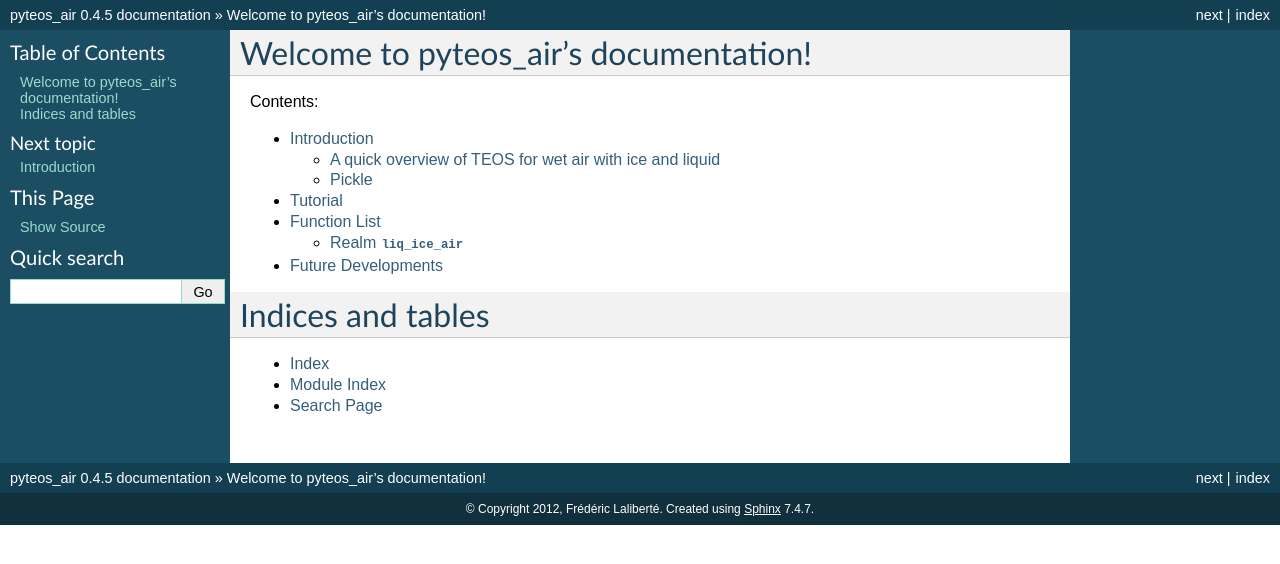
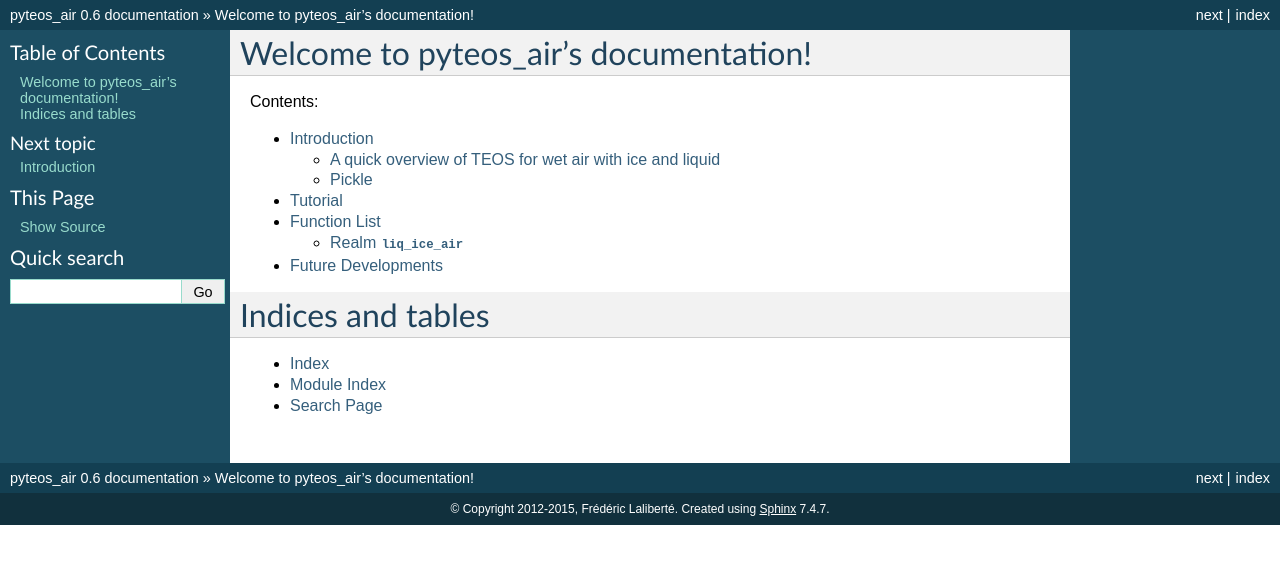
Before and after one commit to laliberte/pyteos_air, a Sphinx documentation site: the page built from docs/index.rst, in a window 1280 px wide. Shown: the top 564 px of the page. Built offline with Sphinx 7.4.7, drawn with Linux system fonts in a browser that asks for light colours.

```diff
--- a/docs/conf.py
+++ b/docs/conf.py
@@ -41,16 +41,16 @@
 
 # General information about the project.
 project = u'pyteos_air'
-copyright = u'2012, Frédéric Laliberté'
+copyright = u'2012-2015, Frédéric Laliberté'
 
 # The version info for the project you're documenting, acts as replacement for
 # |version| and |release|, also used in various other places throughout the
 # built documents.
 #
 # The short X.Y version.
-version = '0.4'
+version = '0.6'
 # The full version, including alpha/beta/rc tags.
-release = '0.4.5'
+release = '0.6'
 
 # The language for content autogenerated by Sphinx. Refer to documentation
 # for a list of supported languages.
--- a/setup.py
+++ b/setup.py
@@ -85,7 +85,7 @@
 packages.append(package_name)
 
 setup(name=package_name,
-    version = "0.5",
+    version = "0.6",
     packages=packages,
     package_dir = {package_name: 'lib'},
 
```
Also changed, not shown: 2 other files.
